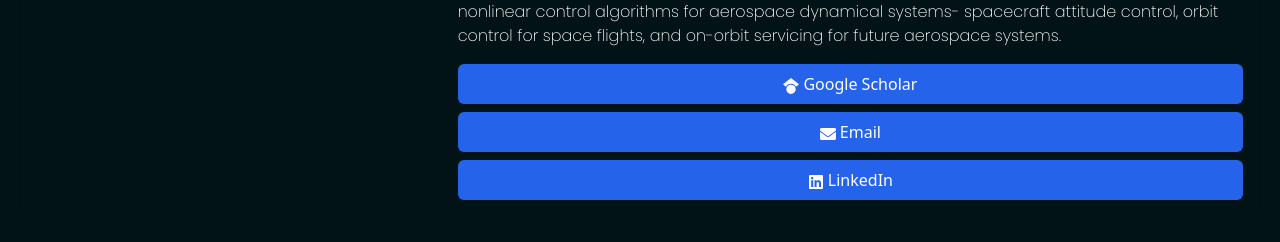
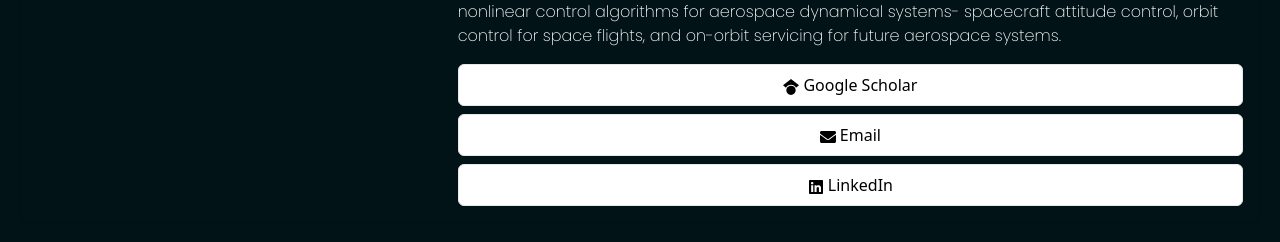
Before and after one commit to pranav-bot/sdfcl-lab-website, a React (Vite) app: page /sdfcl-lab-website/group in a window 1280 px wide. Shown: the part 482-724 px from the top of the page. Built offline with nearby package versions, Linux system fonts and the light colour scheme; no server answers; the database is empty; a web font is replaced by a local one.

Commit message:
chore: ui changes

```diff
--- a/src/components/MasterCard.css
+++ b/src/components/MasterCard.css
@@ -3,3 +3,14 @@
     transform: scale(1);
     box-shadow: 0px 10px 30px rgba(0, 0, 0, 0);
   }
+
+/* Ensure mastercard buttons are white with black text */
+.card-btn {
+  background: #fff !important;
+  color: #000 !important;
+  border: 1px solid #e5e7eb !important;
+}
+.card-btn:hover {
+  background: #f3f4f6 !important;
+  color: #000 !important;
+}
--- a/src/components/MasterCard.jsx
+++ b/src/components/MasterCard.jsx
@@ -18,8 +18,8 @@
             <Card.Text style={{color: 'white', textAlign: 'left', ...props.contentStyle}}>{props.content}</Card.Text>
             <div className="d-flex flex-column">
               <Button
-                variant="outline-light"
-                className="mb-2"
+                variant="light"
+                className="mb-2 card-btn"
                 href={props.googleScholarLink}
                 target="_blank"
                 rel="noopener noreferrer"
@@ -28,8 +28,8 @@
               </Button>
 
               <Button
-                variant="outline-light"
-                className="mb-2"
+                variant="light"
+                className="mb-2 card-btn"
                 href={`mailto:${props.email}`}
                 target="_blank"
                 rel="noopener noreferrer"
@@ -38,7 +38,8 @@
               </Button>
 
               <Button
-                variant="outline-light"
+                variant="light"
+                className="card-btn"
                 href={props.linkedinLink}
                 target="_blank"
                 rel="noopener noreferrer"
--- a/src/components/SimpleCard.css
+++ b/src/components/SimpleCard.css
@@ -11,3 +11,14 @@
     transform: scale(1.05); /* Slightly enlarge the card */
     box-shadow: 0px 10px 30px rgba(0, 0, 0, 0.2); /* Optional: Add a subtle shadow */
   }
+
+/* Card buttons should be white background with black text */
+.card-btn {
+  background: #fff !important;
+  color: #000 !important;
+  border: 1px solid #e5e7eb !important;
+}
+.card-btn:hover {
+  background: #f3f4f6 !important;
+  color: #000 !important;
+}
--- a/src/components/SimpleCard.jsx
+++ b/src/components/SimpleCard.jsx
@@ -45,8 +45,8 @@
           {/* Google Scholar Button */}
           {props.googleScholarLink && (
             <Button
-              variant="outline-light"
-              className="mb-2"
+              variant="light"
+              className="mb-2 card-btn"
               href={props.googleScholarLink}
               target="_blank"
               rel="noopener noreferrer"
@@ -58,8 +58,8 @@
           {/* Email Button */}
           {props.email && (
             <Button
-              variant="outline-light"
-              className="mb-2"
+              variant="light"
+              className="mb-2 card-btn"
               href={`mailto:${props.email}`}
               target="_blank"
               rel="noopener noreferrer"
@@ -71,8 +71,8 @@
           {/* LinkedIn Button */}
           {props.linkedinLink && (
             <Button
-              variant="outline-light"
-              className="mb-2"
+              variant="light"
+              className="mb-2 card-btn"
               href={props.linkedinLink}
               target="_blank"
               rel="noopener noreferrer"
@@ -84,8 +84,8 @@
           {/* GitHub Button */}
           {props.githubLink && (
             <Button
-              variant="outline-light"
-              className="mb-2"
+              variant="light"
+              className="mb-2 card-btn"
               href={props.githubLink}
               target="_blank"
               rel="noopener noreferrer"
@@ -97,8 +97,8 @@
           {/* Website Button */}
           {props.websiteLink && (
             <Button
-              variant="outline-light"
-              className="mb-2"
+              variant="light"
+              className="mb-2 card-btn"
               href={props.websiteLink}
               target="_blank"
               rel="noopener noreferrer"
```
